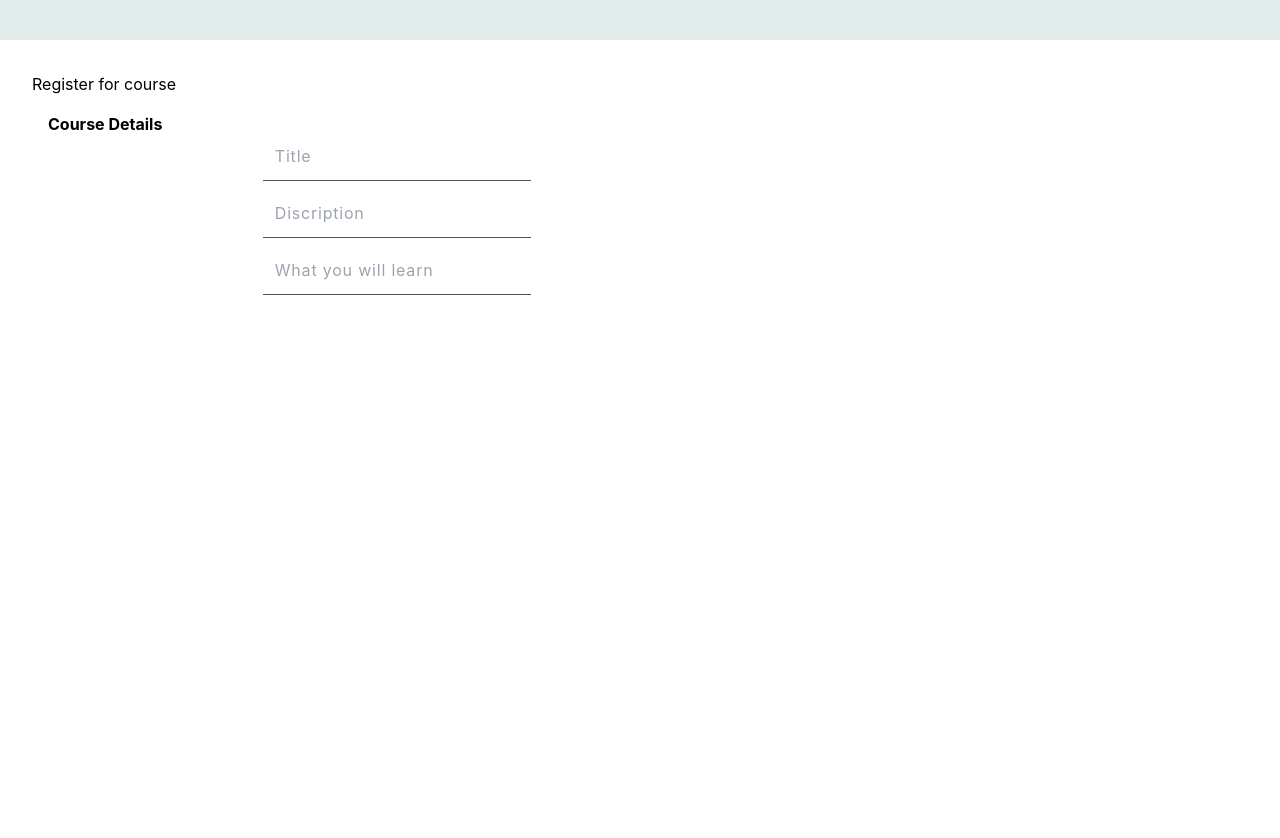
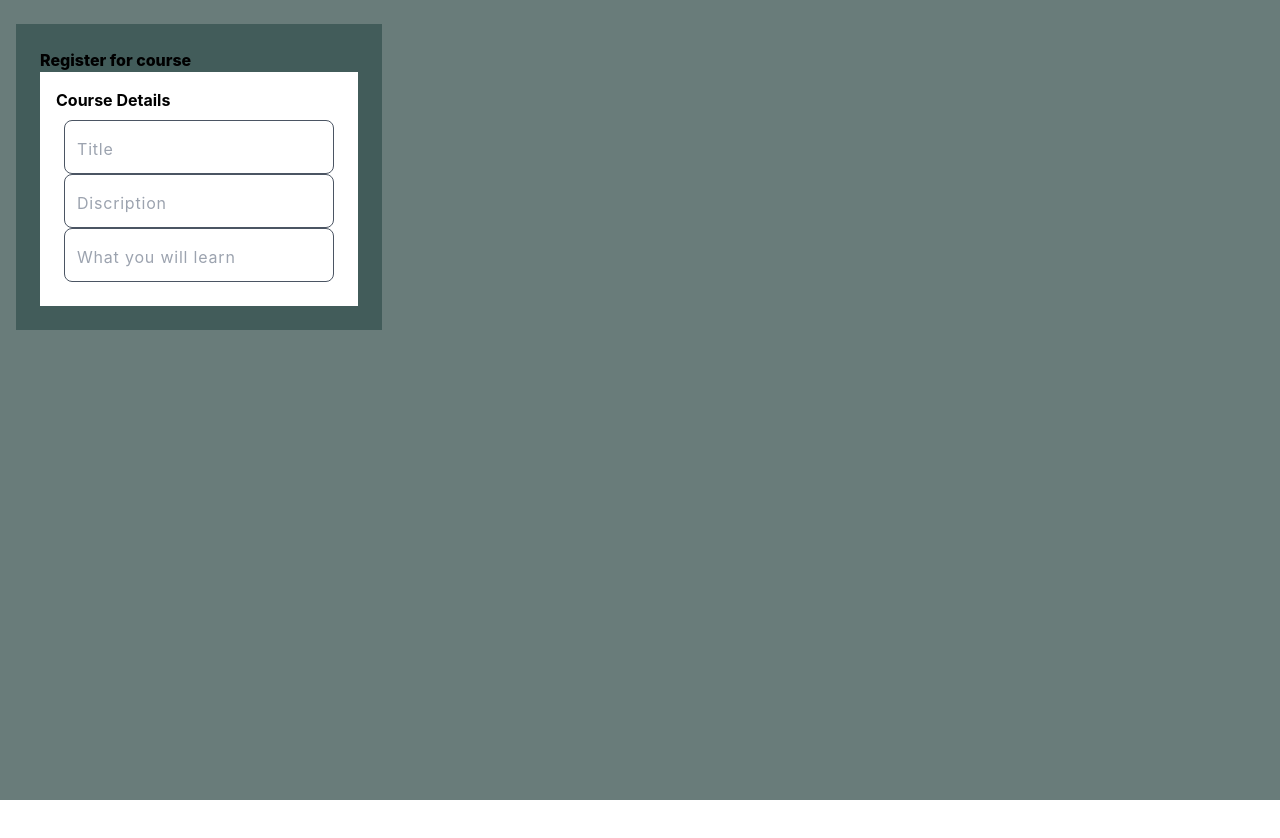
Before and after one commit to DevRyth/Time-Bank-Client, a React (Create React App) app: page /courseregister in a window 1280 px wide. Shown: the top 838 px of the page. After the commit the page ends 800 px from the top, so only its background shows below. Built offline with nearby package versions, Linux system fonts and the light colour scheme.

Commit message:
added new things Course details

```diff
--- a/src/pages/CourseRegister.page.tsx
+++ b/src/pages/CourseRegister.page.tsx
@@ -4,34 +4,37 @@ import Input from "../sharedComponents/input/Input";
 interface Props {}
 const CourseRegister: React.FC<Props> = ({}) => {
   return (
-    <div className="bg-background-lite pt-10 h-screen w-screen">
-      <div className="h-screen p-8  bg-on-primary-lite">
+    <div className=" bg-on-secondary px-4 pt-6 h-screen w-screen sm:">
+      <div className="max-h p-6  bg-primary-lite font-extrabold sm:w-max ">
         Register for course
-        <div className=" bg-white w-3/5 p-4  font-bold h-screen">
+        <div className="  bg-white p-4 max-h font-bold sm:">
           Course Details
-          <form className="space-y-3">
+          <div className="p-2">
             <Input
-              className="text-primary-dark"
+              className="text-primary-dark pt-2 "
+              outerClassName="border p-0 rounded-lg  sm:content-start text-left  "
               type="text"
               name="Title"
               placeholder="Title"
               children={undefined}
             ></Input>
             <Input
-              className="text-primary-dark"
+              className="text-primary-dark pt-2"
+              outerClassName="border rounded-lg "
               type="text"
               name="Discription"
               placeholder="Discription"
               children={undefined}
             ></Input>
             <Input
-              className="text-primary-dark"
+              className="text-primary-dark pt-2"
+              outerClassName="border p-0 rounded-lg "
               type="text"
               name="What you will learn"
               placeholder="What you will learn"
               children={undefined}
             ></Input>
-          </form>
+          </div>
         </div>
       </div>
     </div>
--- a/src/pages/LogIn.tsx
+++ b/src/pages/LogIn.tsx
@@ -31,7 +31,9 @@ const LogIn: React.FC = () => {
               // username: values.username,
               password: values.password,
             };
-              axios.post("http://localhost:4000/login", mappedValues).then((res) => {
+            axios
+              .post("http://localhost:4000/login", mappedValues)
+              .then((res) => {
                 console.log("Response", res);
               }); // url here
             helper.setSubmitting(false);
--- a/src/pages/SignUp.tsx
+++ b/src/pages/SignUp.tsx
@@ -37,9 +37,11 @@ const SignUp: React.FC = () => {
               password: values.password,
             };
             if (values.confirmPassword === values.password) {
-              axios.post("http://localhost:4000/register", mappedValues).then((res) => {
-                console.log("Response", res);
-              }); // url here
+              axios
+                .post("http://localhost:4000/register", mappedValues)
+                .then((res) => {
+                  console.log("Response", res);
+                }); // url here
             } else {
               console.log("Password entered is not matching!");
             }
@@ -59,7 +61,7 @@ const SignUp: React.FC = () => {
                 name="username"
                 placeholder="Username"
               >
-                <HiOutlineUser />
+                <HiOutlineUser />3
               </Input>
               <Input
                 onChange={formikProps.handleChange}
--- a/src/sharedComponents/input/Input.tsx
+++ b/src/sharedComponents/input/Input.tsx
@@ -1,11 +1,13 @@
 import React, { InputHTMLAttributes, ReactNode } from "react";
 import {} from "react-icons/all";
 interface Props extends InputHTMLAttributes<HTMLInputElement> {
+  outerClassName?: string;
   children: ReactNode;
   iconColor?: string;
 }
 
 const Input: React.FC<Props> = ({
+  outerClassName,
   name,
   placeholder,
   type,
@@ -16,8 +18,10 @@ const Input: React.FC<Props> = ({
 }) => {
   return (
     <div>
-      <div className="flex justify-center">
-        <div className="border-b pb-1 pl-1 border-gray-600 flex">
+      <div className="flex justify-start">
+        <div
+          className={`border-b pb-1 pl-1 border-gray-600 flex ${outerClassName}`}
+        >
           <div className={`flex-row my-auto ${iconColor}`}>{children}</div>
           <div className="flex-row m-2">
             <input
```
Lines whose indentation alone changed are shown as unchanged.
